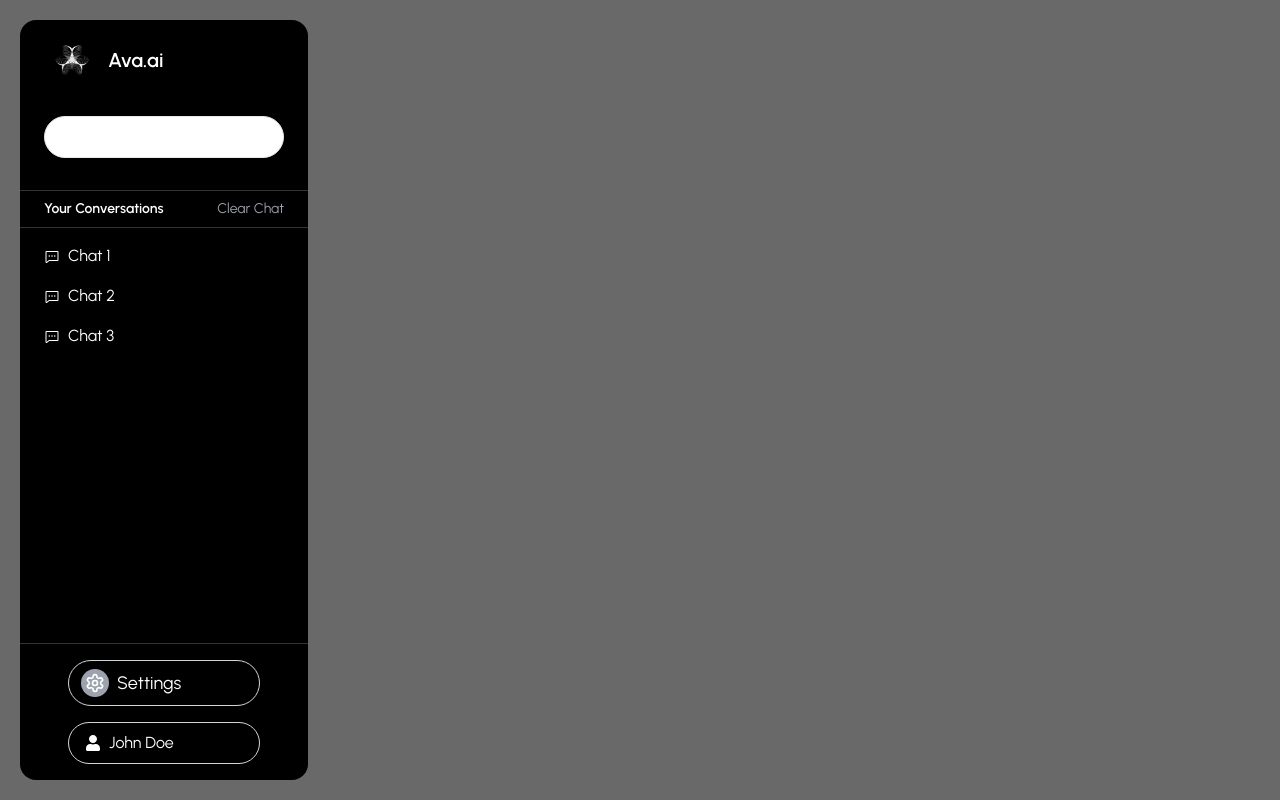
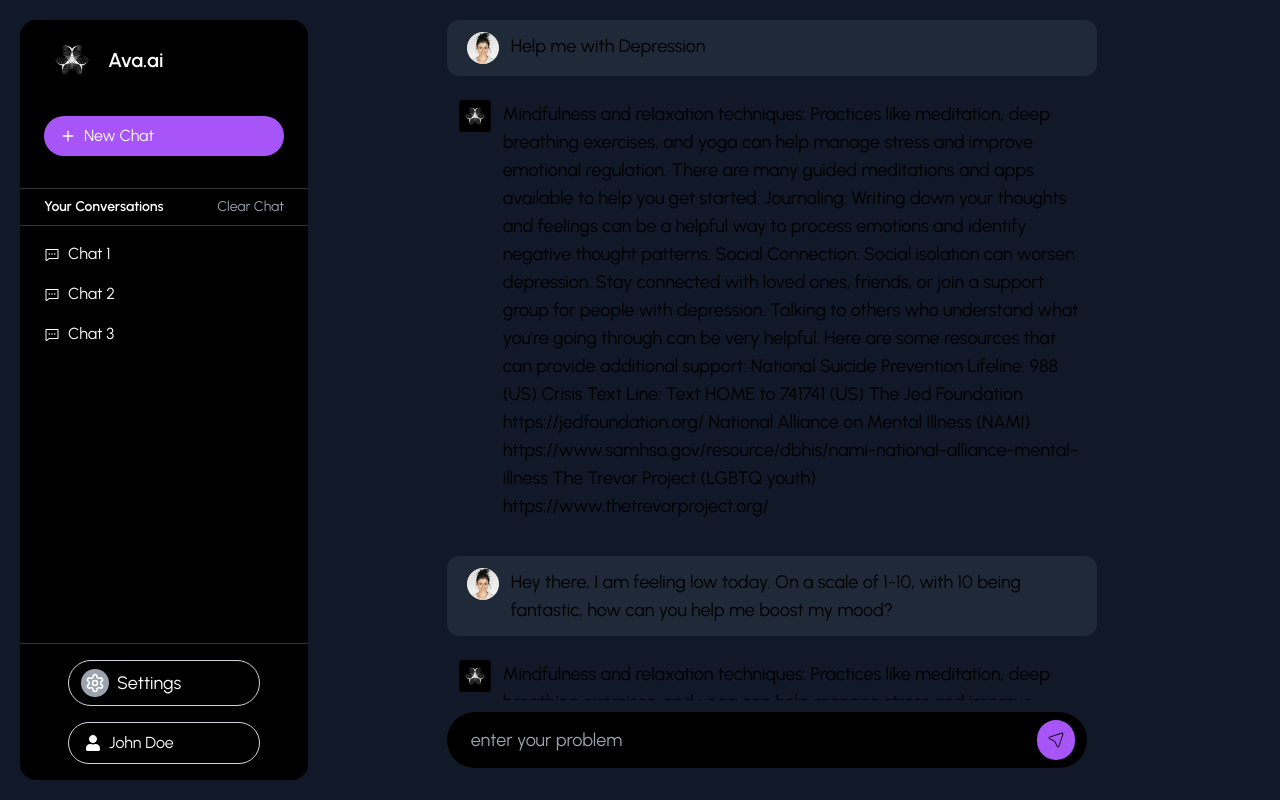
Before and after one commit to victorchrollo14/ava.ai, a Next.js app: page /chat/1 in a window 1280 px wide. Built offline with nearby package versions, Linux system fonts and the light colour scheme.

Commit message:
added chat component

```diff
--- a/app/chat/[id]/page.tsx
+++ b/app/chat/[id]/page.tsx
@@ -1,5 +1,10 @@
 import React from "react";
 import { Sidebar } from "@ui/components/sidebar";
+import { CiLocationArrow1 } from "react-icons/ci";
+import Image from "next/image";
+import AnswerComponent from "@ui/components/AnswerComponent";
+import QuestionComponent from "@ui/components/QuestionComponent";
+import { questionData } from "../../data/question";
 
 interface params {
   id: string;
@@ -7,9 +12,31 @@ interface params {
 
 const Chat = ({ params }: { params: params }) => {
   return (
-    <div className="chat-page min-h-screen min-w-full bg-[#6A6969]">
-      <section className="w-1/3 min-h-screen p-5">
+    <div className="chat-page flex min-h-screen min-w-full  bg-gray-900">
+      <section className="min-h-screen w-1/3 p-5">
         <Sidebar />
+      </section>
+      <section className="chat-section relative mb-8 flex w-2/3 flex-col p-5">
+        <div className="chat-area max-h-[85vh] w-4/5 overflow-y-auto scroll-auto rounded-sm ">
+          {questionData.map((item) => (
+            <div className="question-ans-group mb-6" key={item.id}>
+              <QuestionComponent>{item.question}</QuestionComponent>
+              <AnswerComponent>{item.answer}</AnswerComponent>
+            </div>
+          ))}
+        </div>
+        <span className="absolute bottom-0 flex h-14  w-9/12 justify-between rounded-full bg-black py-2 pl-6 pr-3">
+          <input
+            type="text"
+            name="question"
+            id=""
+            placeholder="enter your problem"
+            className="w-full bg-transparent py-4 text-lg outline-none"
+          />
+          <span className="flex h-10 w-10 items-center justify-center rounded-full bg-purple-500 hover:bg-white">
+            <CiLocationArrow1 className="h-5 w-5 font-bold text-black" />
+          </span>
+        </span>
       </section>
     </div>
   );
--- /dev/null
+++ b/app/data/question.ts
@@ -0,0 +1,38 @@
+export const questionData = [
+  {
+    id: 1,
+    question: "Help me with Depression",
+    answer: `Mindfulness and relaxation techniques: Practices like meditation, deep breathing exercises, and yoga can help manage stress and improve emotional regulation. There are many guided meditations and apps available to help you get started.
+    Journaling: Writing down your thoughts and feelings can be a helpful way to process emotions and identify negative thought patterns.
+    Social Connection:  Social isolation can worsen depression. Stay connected with loved ones, friends, or join a support group for people with depression. Talking to others who understand what you're going through can be very helpful.
+    Here are some resources that can provide additional support:
+    National Suicide Prevention Lifeline: 988 (US)
+    Crisis Text Line: Text HOME to 741741 (US)
+    The Jed Foundation https://jedfoundation.org/
+    National Alliance on Mental Illness (NAMI) https://www.samhsa.gov/resource/dbhis/nami-national-alliance-mental-illness
+    The Trevor Project (LGBTQ youth) https://www.thetrevorproject.org/`,
+  },
+  {
+    id: 2,
+    question:
+      "Hey there, I am feeling low today. On a scale of 1-10, with 10 being fantastic, how can you help me boost my mood?",
+    answer: `Mindfulness and relaxation techniques: Practices like meditation, deep breathing exercises, and yoga can help manage stress and improve emotional regulation. There are many guided meditations and apps available to help you get started.
+    Journaling: Writing down your thoughts and feelings can be a helpful way to process emotions and identify negative thought patterns.
+    Social Connection:  Social isolation can worsen depression. Stay connected with loved ones, friends, or join a support group for people with depression. Talking to others who understand what you're going through can be very helpful.
+    Here are some resources that can provide additional support:
+    National Suicide Prevention Lifeline: 988 (US)
+    Crisis Text Line: Text HOME to 741741 (US)
+    The Jed Foundation https://jedfoundation.org/
+    National Alliance on Mental Illness (NAMI) https://www.samhsa.gov/resource/dbhis/nami-national-alliance-mental-illness
+    The Trevor Project (LGBTQ youth) https://www.thetrevorproject.org/'m sorry to hear you're feeling low today.  That's no fun.  There are many things you can do to improve your mood, depending on what you're up for. Here are a few ideas on a scale of effort:
+    Low Effort:
+    Listen to Upbeat Music: Music has a powerful effect on mood. Put on some of your favorite jams or try a playlist specifically designed to uplift your spirits https://open.spotify.com/playlist/37i9dQZF1DX3rxVfibe1L0.
+    Watch a Funny Video: Laughter is a great way to chase away the blues. There are endless funny clips online or try watching a stand-up comedy special.
+    Connect with Loved Ones: Social interaction can be a big mood booster. Reach out to a friend, family member, or pet for a chat or some company.
+    Higher Effort:
+    Help Someone Else: Helping others is a great way to feel good about yourself and take the focus off your own worries. Volunteer your time to a cause you care about, do something nice for a friend or neighbor, or even hold the door open for someone with a smile.
+    Treat Yourself: Do something special for yourself that will make you feel pampered and appreciated. Take a warm bath, get a massage, or indulge in a delicious and healthy meal.
+    Spend Time in Nature: Nature has a calming and restorative effect on the mind and body. Go for a walk in the park, spend time in your garden, or simply sit outside and soak up the fresh air and sunshine.
+    Remember, even small changes can make a big difference in your mood. Be patient with yourself and try out a few of these suggestions to see what helps you feel better.`,
+  },
+];
--- /dev/null
+++ b/app/ui/components/AnswerComponent.tsx
@@ -0,0 +1,19 @@
+import React, { ReactNode } from "react";
+import Image from "next/image";
+
+const AnswerComponent = ({ children }: { children: ReactNode }) => {
+  return (
+    <div className="answer-section flex gap-3 p-3">
+      <Image
+        src={"/ava-logo.png"}
+        width={24}
+        height={24}
+        alt="ava.ai logo"
+        className="h-8 w-8 rounded-fullj"
+      />
+      <span className="text-lg">{children}</span>
+    </div>
+  );
+};
+
+export default AnswerComponent;
--- /dev/null
+++ b/app/ui/components/QuestionComponent.tsx
@@ -0,0 +1,19 @@
+import React, { ReactNode } from "react";
+import Image from "next/image";
+
+const QuestionComponent = ({ children }: { children: ReactNode }) => {
+  return (
+    <div className="question-part mb-3 flex gap-3 rounded-xl bg-gray-800 px-5 py-3">
+      <Image
+        src="/user2.jpg"
+        width="24"
+        height="24"
+        alt="user"
+        className="h-8 w-8 rounded-full"
+      />
+      <p className="text-lg">{children}</p>
+    </div>
+  );
+};
+
+export default QuestionComponent;
--- a/app/ui/components/sidebar.tsx
+++ b/app/ui/components/sidebar.tsx
@@ -9,7 +9,7 @@ import { PiChatDots, PiChatDotsLight } from "react-icons/pi";
 export function Sidebar() {
   return (
     <div className="flex h-[95vh] w-72 flex-col  rounded-2xl bg-black">
-      <div className="flex h-20 items-center  px-6 ">
+      <div className="flex h-20 items-center px-6 ">
         <div className="flex items-center gap-2">
           <Link href={"/"} className="logo flex items-center">
             <Image
@@ -22,13 +22,12 @@ export function Sidebar() {
           <span className="text-xl font-semibold text-white">Ava.ai</span>
         </div>
       </div>
-      <Button
-        arrow={false}
-        className="mx-6 mt-4 rounded-full bg-purple-500 px-4 py-2 text-white"
+      <button
+        className="flex items-center mx-6 mt-4 rounded-full bg-purple-500 px-4 py-2 text-white"
       >
         <PlusIcon className="mr-2 h-4 w-4" />
         New Chat
-      </Button>
+      </button>
       <div className="mt-8 flex items-center justify-between border-b border-t border-[#333333] px-6 py-2">
         <h3 className="text-sm font-semibold text-white">Your Conversations</h3>
         <button className="text-sm text-gray-400 hover:text-[#6B46C1]">
```
